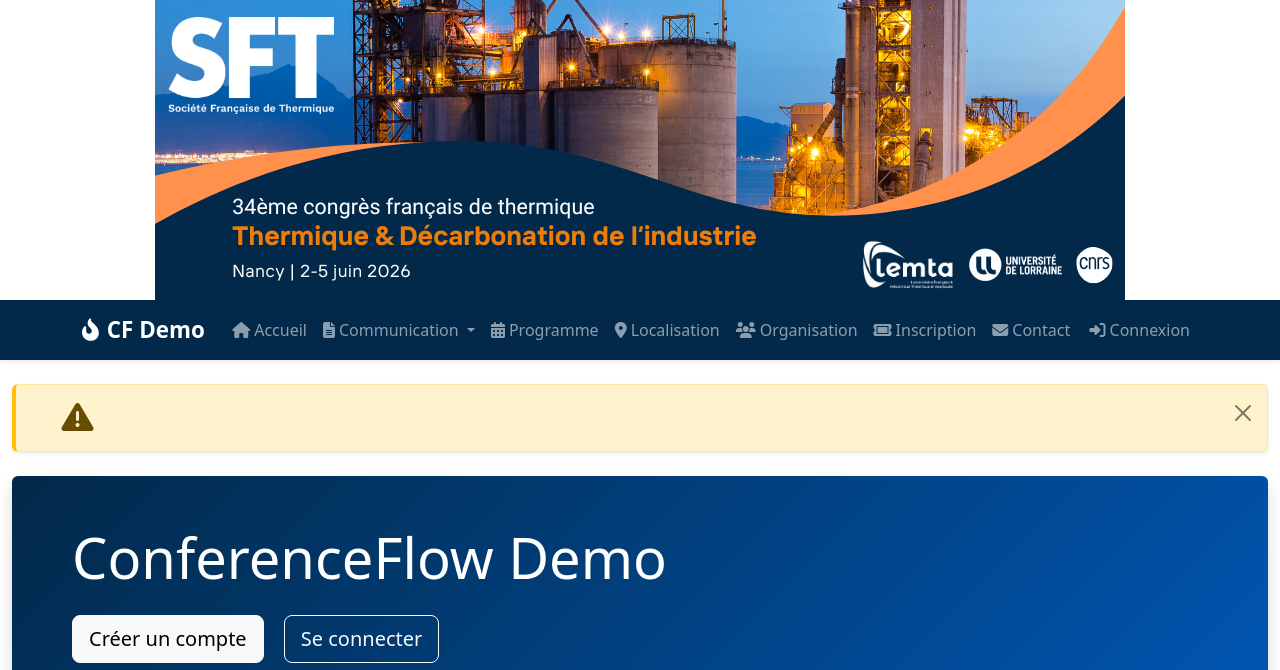
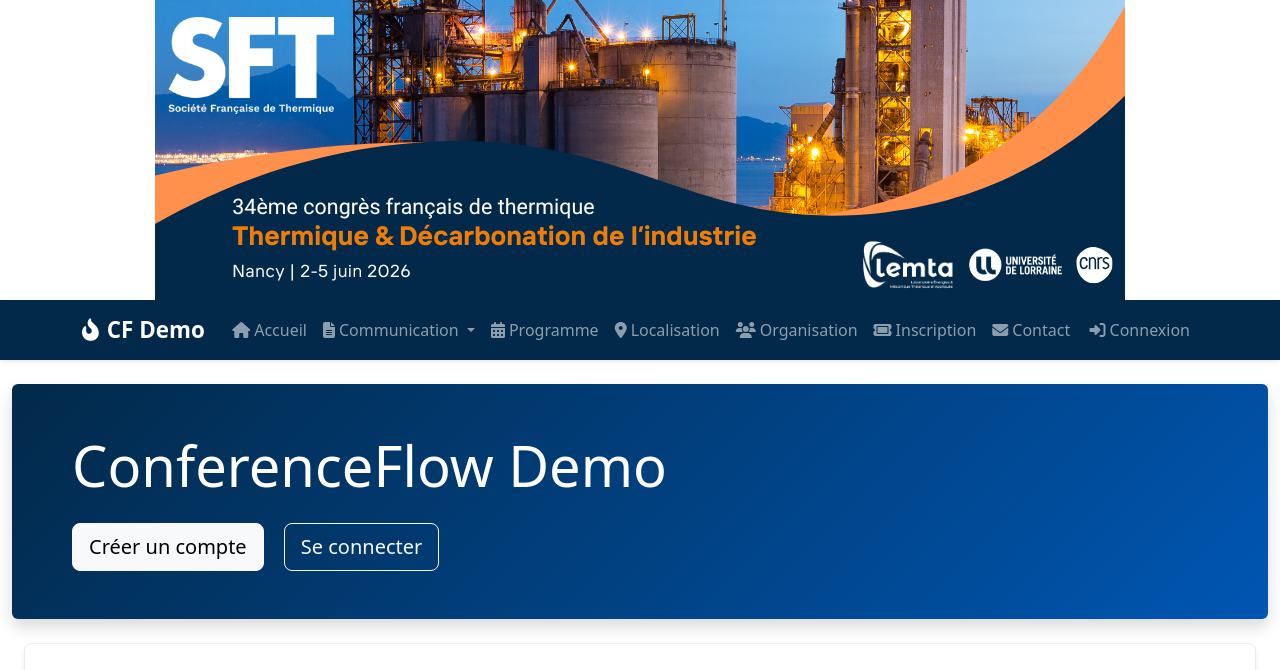
Before and after one commit to Iloraf/ConferenceFlow, a Flask app: template app/templates/index.html in a window 1280 px wide. Shown: the top 670 px of the page. Run offline with Flask 3, Linux system fonts and the light colour scheme; the template is opened without the code that fills it, so the values that code supplies are empty; some libraries are stand-ins or nearby versions.

Commit message:
rm message date limite depot résumé

```diff
--- a/app/templates/index.html
+++ b/app/templates/index.html
@@ -3,25 +3,25 @@
 {% block content %}
 
 <!-- Message Flash - Date limite -->
-<div class="alert alert-warning alert-dismissible fade show shadow-sm mb-4" role="alert">
-    <div class="container-fluid">
-        <div class="row align-items-center">
-            <div class="col-md-1 text-center">
-                <i class="fas fa-exclamation-triangle fa-2x"></i>
-            </div>
-            <!-- <div class="col-md-11"> -->
-            <!--     <h5 class="alert-heading mb-2"> -->
-            <!--         <i class="fas fa-clock me-2"></i>Date limite de dépôt des résumés -->
-            <!--     </h5> -->
-            <!--     <p class="mb-0"> -->
-            <!--         <strong>Les résumés doivent être soumis avant le {{ deadlines.abstract_submission }}.</strong>  -->
-            <!--         Ne manquez pas cette échéance importante ! -->
-            <!--     </p> -->
-            <!-- </div> -->
-        </div>
-    </div>
-    <button type="button" class="btn-close" data-bs-dismiss="alert" aria-label="Close"></button>
-</div>
+<!-- <div class="alert alert-warning alert-dismissible fade show shadow-sm mb-4" role="alert"> -->
+<!--     <div class="container-fluid"> -->
+<!--         <div class="row align-items-center"> -->
+<!--             <div class="col-md-1 text-center"> -->
+<!--                 <i class="fas fa-exclamation-triangle fa-2x"></i> -->
+<!--             </div> -->
+<!--             <div class="col-md-11"> -->
+<!--                 <h5 class="alert-heading mb-2"> -->
+<!--                     <i class="fas fa-clock me-2"></i>Date limite de dépôt des résumés -->
+<!--                 </h5> -->
+<!--                 <p class="mb-0"> -->
+<!--                     <strong>Les résumés doivent être soumis avant le {{ deadlines.abstract_submission }}.</strong>  -->
+<!--                     Ne manquez pas cette échéance importante ! -->
+<!--                 </p> -->
+<!--             </div> -->
+<!--         </div> -->
+<!--     </div> -->
+<!--     <button type="button" class="btn-close" data-bs-dismiss="alert" aria-label="Close"></button> -->
+<!-- </div> -->
 
 
 
```
